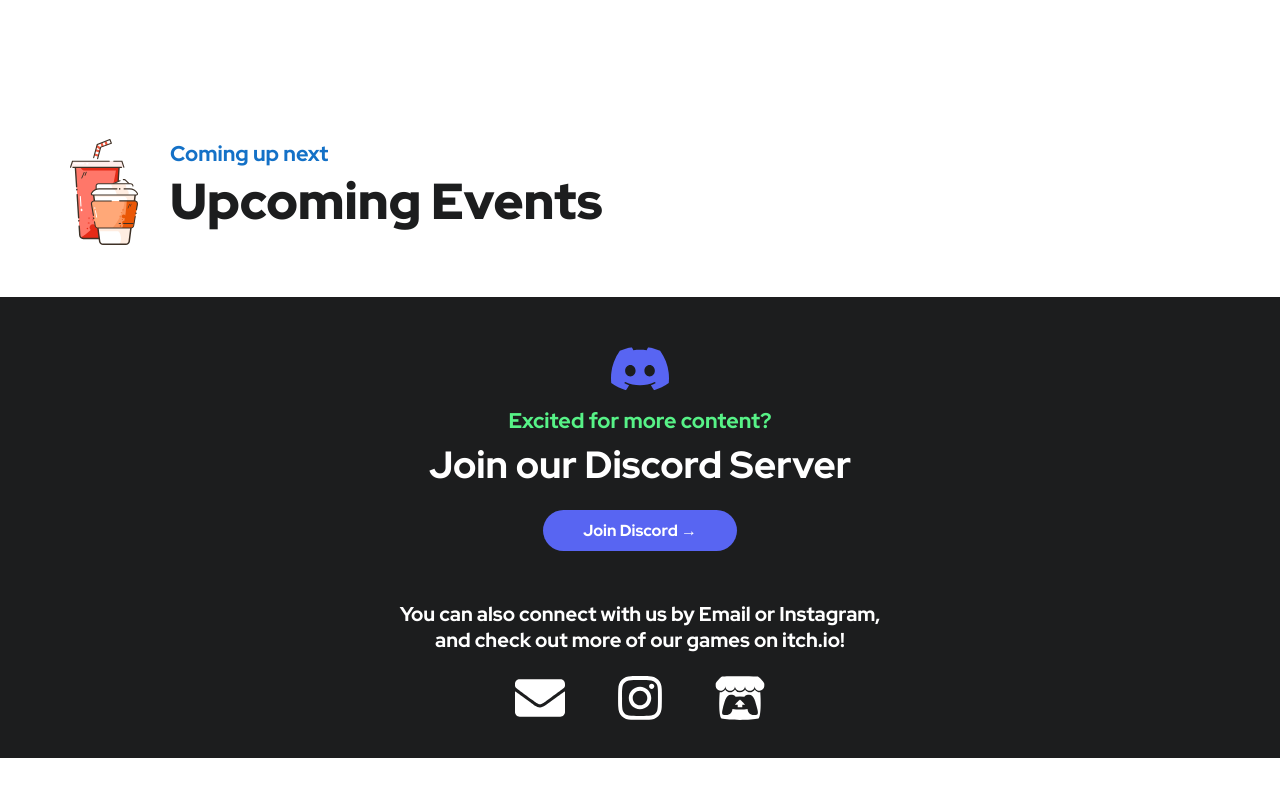
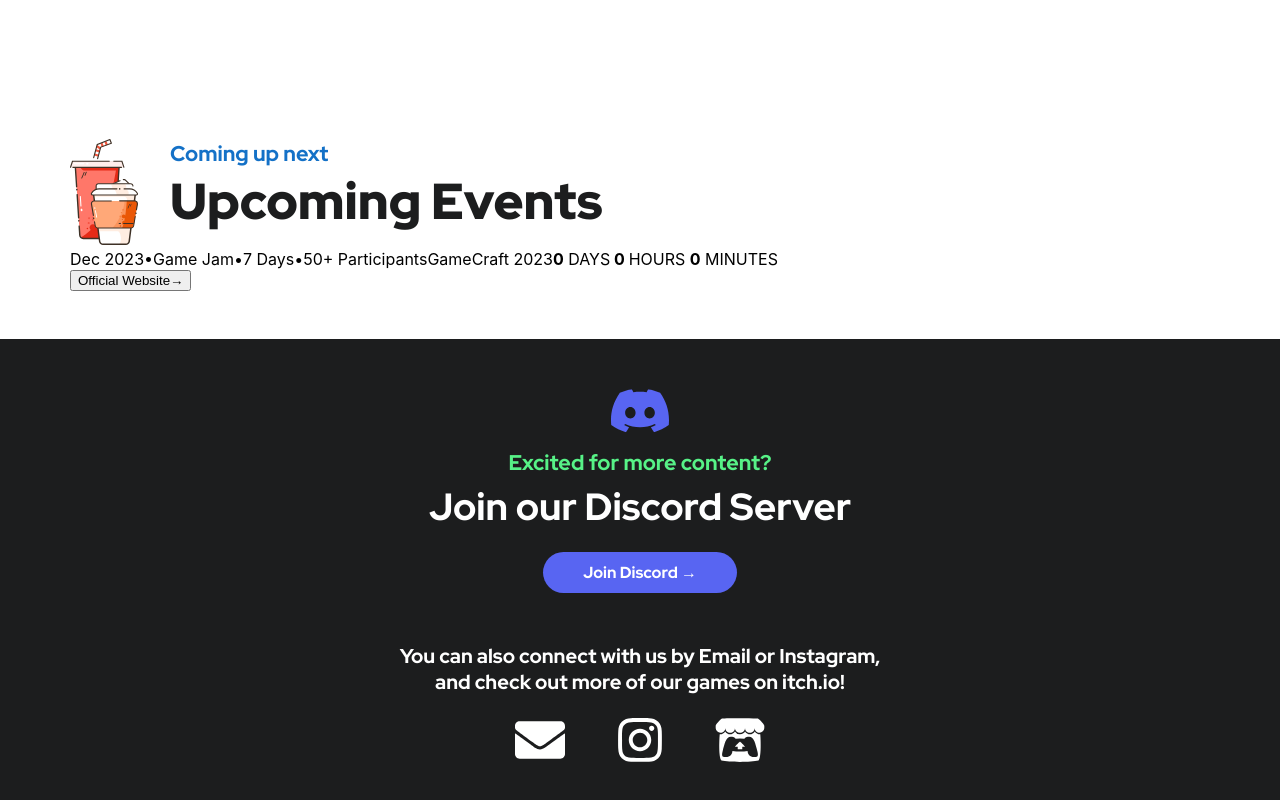
Before and after one commit to nus-gdg/nus-gdg.github.io, a React (Create React App) app in the folder new/: page / in a window 1280 px wide. Shown: the part 2423-3223 px from the top of the page. Before the commit the page ends 3181 px from the top, so only its background shows below. Built offline with nearby package versions, Linux system fonts and the light colour scheme.

Commit message:
Implement MainEventItem component

```diff
--- a/new/src/sections/events/events.tsx
+++ b/new/src/sections/events/events.tsx
@@ -1,4 +1,7 @@
 import HeaderIcon from "../../assets/icons/event-icon.svg";
+import { MAIN_EVENT, EVENTS } from "../../constants/events";
+import MainEventItem from "./mainEventItem";
+import EventItem from "./eventItem";
 
 const Events = (): JSX.Element => {
   return (
@@ -14,8 +17,14 @@
           </div>
         </div>
         <div className="body-events">
-          <div className="main-event"></div>
-          <div className="other-events"></div>
+          <div className="main-event">
+            <MainEventItem {...MAIN_EVENT} />
+          </div>
+          <div className="event-list">
+            {EVENTS.map((event, index) => (
+              <EventItem {...event} />
+            ))}
+          </div>
         </div>
       </div>
     </div>
--- a/new/src/sections/events/mainEventItem.tsx
+++ b/new/src/sections/events/mainEventItem.tsx
@@ -10,7 +10,25 @@
 }
 
 const MainEventItem = ({ name, details, link, mainIcon, sideIcon, date }: Props): JSX.Element => {
-  return <div className="main-event-card"></div>;
+  const targetDate = date.toISOString();
+  const { days, hours, minutes } = useCountdown(targetDate);
+  const tagline = details.join("•");
+  return (
+    <div className="main-event-card">
+      <div className="main-event-card-header">
+        <span className="main-event-tagline">{tagline}</span>
+        <span className="main-event-name">{name}</span>
+        <span className="main-event-countdown">
+          <b>{days}</b> DAYS<b> {hours} </b> HOURS <b>{minutes}</b> MINUTES
+        </span>
+      </div>
+      <div className="main-event-card-body">
+        <a href={link}>
+          <button className="main-event-link">Official Website→</button>
+        </a>
+      </div>
+    </div>
+  );
 };
 
 export default MainEventItem;
```
Also changed, not shown: new/src/sections/events/eventItem.tsx (+9 -1 lines).
